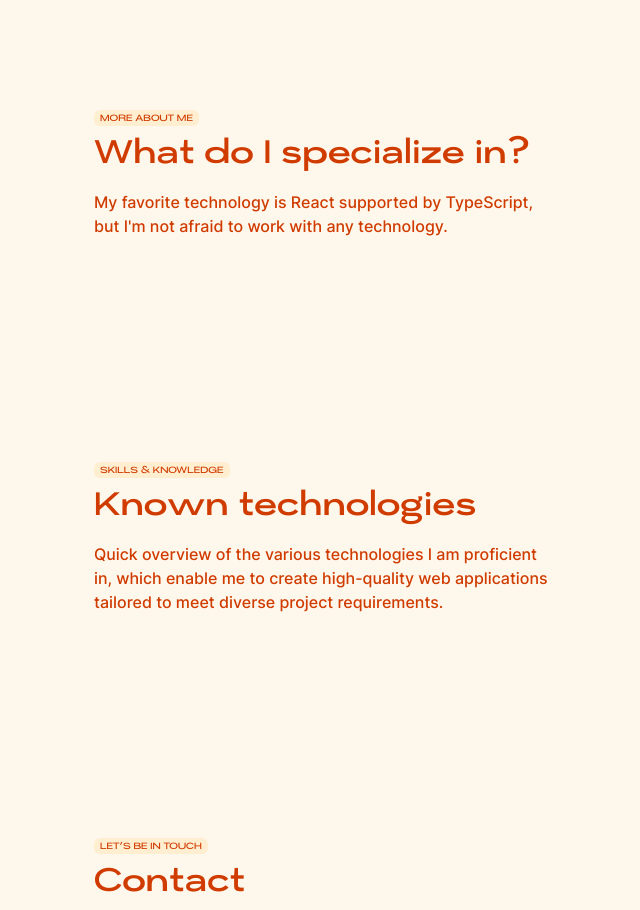
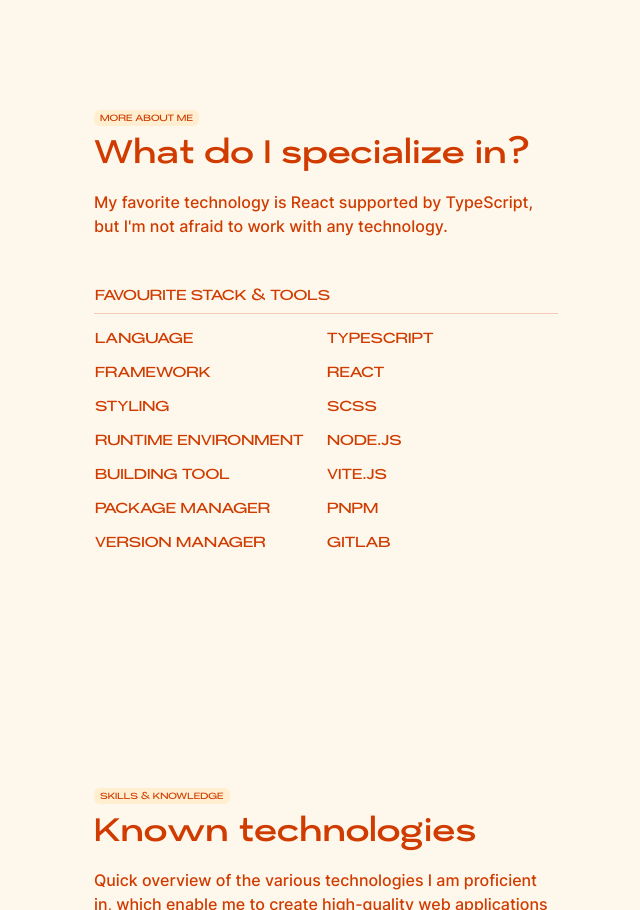
Before and after one commit to michsko544/portfolio, an Astro site: page / in a window 1280 px wide. Shown: the part 802-1712 px from the top of the page, without its empty margins (338-978 px from the left). Built offline with nearby package versions, Linux system fonts and the light colour scheme; Astro itself is replaced by a stand-in of ours.

Commit message:
Add favorite technologies table

```diff
--- /dev/null
+++ b/src/components/Table.astro
@@ -0,0 +1,31 @@
+---
+import { cn } from 'src/utils';
+
+
+type Props = {
+  title?: string;
+  items?: {label: string; value: string;}[]
+};
+
+const { title = "", items = []} = Astro.props;
+---
+
+<table class={cn("w-full text-left font-sans uppercase")}>
+  <thead class="border-b border-border custom-transition">
+    <tr>
+      <th colspan="2" class="font-normal text-[16px] leading-[22px] pb-1">{title}</th>
+    </tr>
+  </thead>
+  <tbody class="pt-3">
+    {items.map((item) => (
+      <tr class="w-full [&:first-child>*]:pt-[15.5px]">
+        <th class="w-1/2 pt-1 pb-2 font-normal text-[12px] lg:text-[16px] lg:leading-[22px]">
+          {item.label}
+        </th>
+        <td class="w-1/2 pt-1 pb-2 text-[12px] leading-[16px] lg:text-[16px] lg:leading-[22px]">
+          {item.value}
+        </td>
+      </tr>
+    ))}
+  </tbody>
+</table>
--- a/src/sections/AboutSection.astro
+++ b/src/sections/AboutSection.astro
@@ -1,12 +1,39 @@
 ---
 import PageHeader from "src/components/PageHeader.astro"
+import Table from "src/components/Table.astro"
 
-const chipText = "MORE ABOUT ME"
-const pageTitle = "What do I specialize in?"
+const chipText = "MORE ABOUT ME";
+const pageTitle = "What do I specialize in?";
+const tableTitle = "FAVOURITE STACK & TOOLS";
+const tableItems = [{
+  label: "Language",
+  value: "TypeScript"
+},{
+  label: "Framework",
+  value: "React",
+},{
+  label: "Styling",
+  value: "SCSS",
+},{
+  label: "Runtime Environment",
+  value: "Node.js",
+},{
+  label: "Building Tool",
+  value: "Vite.js",
+},{
+  label: "Package Manager",
+  value: "PNPM",
+}, {
+  label: "Version Manager",
+  value: "Gitlab"
+}]
 ---
 
 <section id="about" class="contentSection">
-  <PageHeader title={pageTitle} chipText={chipText}>
-    <p slot="description">My favorite technology is React supported by TypeScript, but I'm not afraid to work with any technology.</p>
-  </PageHeader>
+  <div class="flex flex-col gap-12">
+    <PageHeader title={pageTitle} chipText={chipText}>
+      <p slot="description">My favorite technology is React supported by TypeScript, but I'm not afraid to work with any technology.</p>
+    </PageHeader>
+    <Table title={tableTitle} items={tableItems} />
+  </div>
 </section>
```
